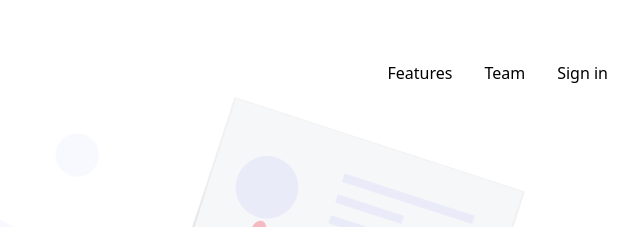
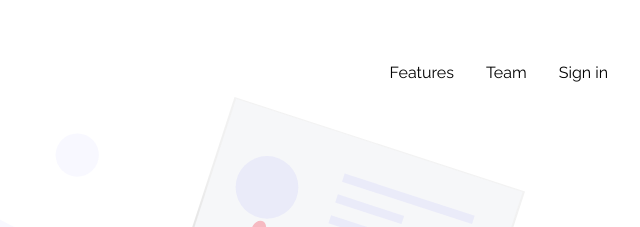
Before and after one commit to devmor-j/fm-fylo-landing-page-with-two-column-layout, a website built with Vite: page index.html in a window 1280 px wide. Shown: the top 227 px of the page, 640-1280 px from the left. Built offline with nearby package versions, Linux system fonts and the light colour scheme.

Commit message:
set fonts and colors in tailwind config

```diff
--- a/src/index.css
+++ b/src/index.css
@@ -1,8 +1,25 @@
+@import url('https://fonts.googleapis.com/css2?family=Open+Sans&family=Raleway:wght@400;700&display=swap');
+
 @tailwind base;
 @tailwind components;
 @tailwind utilities;
 
-/* ------------------- custom classes ------------------- */
+/* ------------- custom tailwind css classes ------------ */
+
+body {
+  @apply font-Open-Sans
+}
+
+h1,h2,h3, button, input {
+  @apply font-Raleway
+}
+
+header {
+  @apply font-Raleway
+}
+
+/* ------------- custom vanilla css classes ------------- */
+/* notice the "_" sign to differentiate from a tailwind class */
 
 ._visually-hidden:not(:focus):not(:active) {
   clip: rect(0 0 0 0);
--- a/tailwind.config.js
+++ b/tailwind.config.js
@@ -1,20 +1,19 @@
 module.exports = {
   content: ["./index.html"],
   theme: {
+    colors: {
+      'very-dark-blue': "hsl(243, 87%, 12%)",
+      'desaturated-blue': "hsl(238, 22%, 44%)",
+      'bright-blue': "hsl(224, 93%, 58%)",
+      'moderate-cyan': "hsl(170, 45%, 43%)",
+      'light-grayish-blue': "hsl(240, 75%, 98%)",
+      'light-gray': "hsl(0, 0%, 75%)",
+    },
     extend: {
-      colors: {
-        "clr-main": "hsl(233, 47%, 7%)",
-        "clr-card": "hsl(244, 38%, 16%)",
-        "clr-accent": "hsl(277, 64%, 61%)",
-        "clr-head": "hsl(0, 0%, 100%)",
-        "clr-paragraph": "hsla(0, 0%, 100%, 0.75)",
-        "clr-stat": "hsla(0, 0%, 100%, 0.6)",
+      fontFamily: {
+        "Raleway": ['Raleway', 'sans-serif'],
+        "Open-Sans": ['Open Sans', 'sans-serif'],
       },
-      fontFamily: {
-        "Inter": ['Inter', 'sans-serif'],
-        "Lexend-Deca": ['Lexend Deca', 'sans-serif'],
-      },
-
     },
   },
   plugins: [],
```
